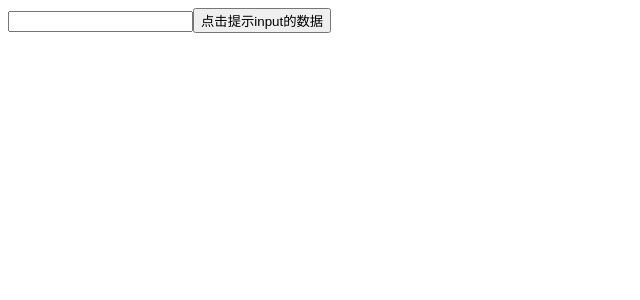
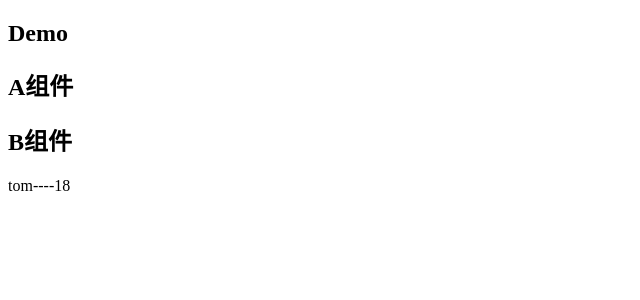
Before and after one commit to zdShi/WebStudy, a React (Create React App) app: page / in a window 1280 px wide. Shown: the top 300 px of the page, without its empty margins (0-640 px from the left). Built offline with nearby package versions, Linux system fonts and the light colour scheme.

Commit message:
createContext

```diff
--- /dev/null
+++ b/src/07_Context/index.jsx
@@ -0,0 +1,58 @@
+import React, { Component } from 'react'
+/*使用createContext创建上下问对象*/
+const myContext = React.createContext({}, () => {})
+const { Provider, Consumer } = myContext
+class Demo extends Component {
+  state = {
+    name: 'tom',
+    age: 18
+  }
+
+  render() {
+    return (
+      <div>
+        <h2>Demo</h2>
+        {/*Provider将数据存发送给需要的子代组件*/}
+        <Provider value={this.state}>
+          <A />
+        </Provider>
+      </div>
+    )
+  }
+}
+class A extends Component {
+  render() {
+    return (
+      <div>
+        <h2>A组件</h2>
+        <B />
+      </div>
+    )
+  }
+}
+/*类式的写法*/
+class B extends Component {
+  //获取上下文对象
+  static contextType = myContext
+  render() {
+    console.log(this)
+    console.log(this.context)
+    return (
+      <div>
+        <h2>B组件</h2>
+        <C />
+      </div>
+    )
+  }
+}
+/*函数式和类式通用的写法
+ * Consumer*/
+function C() {
+  return (
+    <div>
+      <Consumer>{value => `${value.name}----${value.age}`}</Consumer>
+    </div>
+  )
+}
+
+export default Demo
--- a/src/App.js
+++ b/src/App.js
@@ -1,5 +1,5 @@
 import React, { Component } from 'react'
-import Demo from './05_useRef'
+import Demo from './07_Context'
 
 class App extends Component {
   render() {
```
